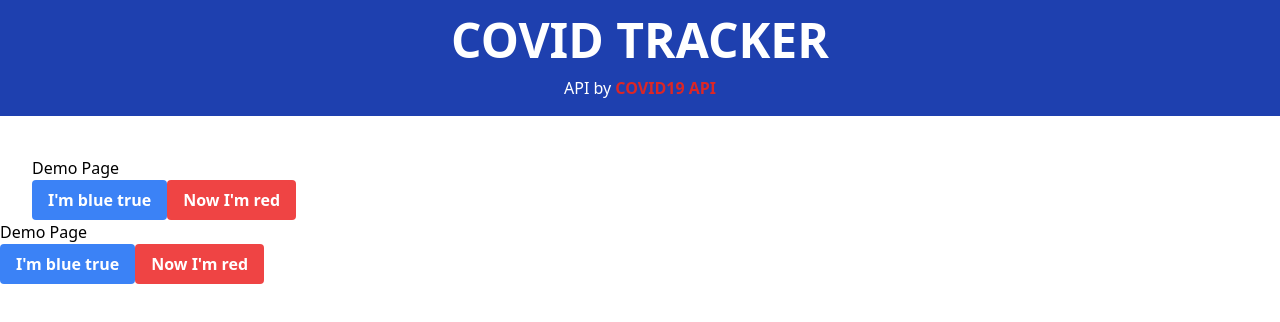
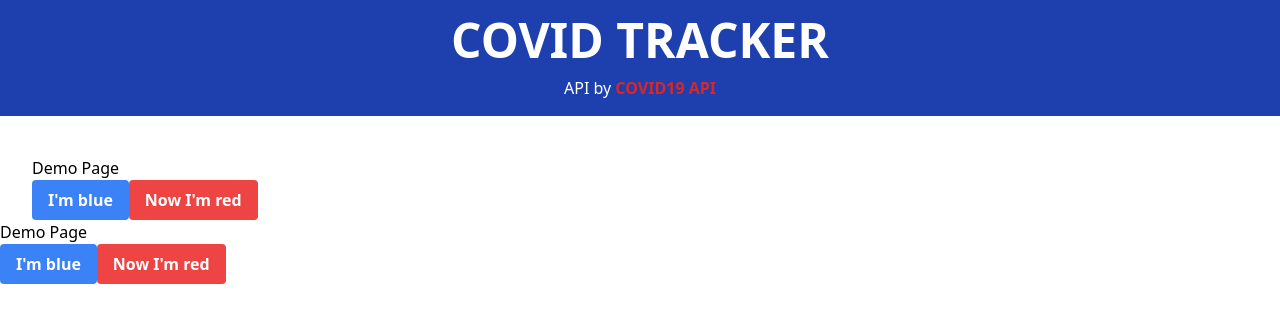
Before and after one commit to lycho33/covid-tracker, a Vue app in the folder covid-tracking/: page /demo in a window 1280 px wide. Shown: the top 322 px of the page. Built offline with nearby package versions, Linux system fonts and the light colour scheme.

Commit message:
add new method

```diff
--- a/covid-tracking/src/views/Demo.vue
+++ b/covid-tracking/src/views/Demo.vue
@@ -1,11 +1,10 @@
 <template>
     <div>
         <h1>Demo Page</h1>
-        <button @click="color"
+        <button
             class="bg-blue-500 hover:bg-blue-700 text-white font-bold py-2 px-4 rounded"
         >
         I'm blue
-        {{this.buttonAppreance}}
         </button>
         <button
             class="bg-red-500 hover:bg-red-700 text-white font-bold py-2 px-4 rounded"
```
